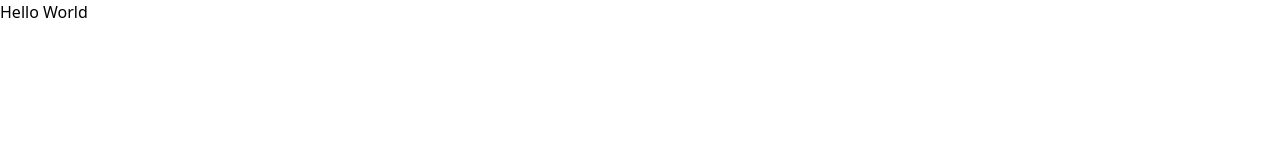
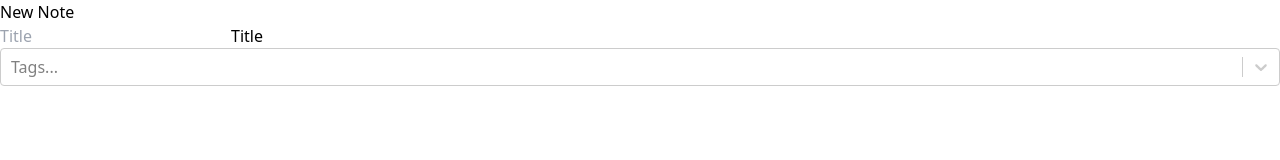
Before and after one commit to RubenZafra/note-taking-typescript, a React (Vite) app: page /new in a window 1280 px wide. Shown: the top 160 px of the page. Built offline with nearby package versions, Linux system fonts and the light colour scheme.

Commit message:
Note Form Title Tags (React-Select install)

```diff
--- a/package.json
+++ b/package.json
@@ -12,7 +12,8 @@
   "dependencies": {
     "react": "^18.2.0",
     "react-dom": "^18.2.0",
-    "react-router-dom": "^6.11.0"
+    "react-router-dom": "^6.11.0",
+    "react-select": "^5.7.2"
   },
   "devDependencies": {
     "@types/react": "^18.0.28",
--- a/src/App.tsx
+++ b/src/App.tsx
@@ -1,11 +1,21 @@
 
+import { Navigate, Route, Routes } from 'react-router-dom'
 import './App.css'
+import { NewNote } from './components/NewNote'
 
 function App() {
 
   return (
-    <section className='h-screen bg-[#222] '>
-      <h1 className='text-5xl font-bold underline text-center text-[#fff]'>Hello World</h1>
+    <section className='h-screen bg-[#fff] flex items-center justify-center'>
+      <Routes>
+        <Route path="*" element={<Navigate to="/" replace/>} />
+        <Route path="/" element={<h1>Home</h1>} />
+        <Route path="/new" element={<NewNote />} />
+        <Route path="/:id" element={<h1>New</h1>} >
+          <Route index element={<h1>Show</h1>} />
+          <Route path="edit" element={<h1>Edit</h1>} />
+        </Route>
+      </Routes>
     </section>
   )
 }
--- /dev/null
+++ b/src/components/NewNote.tsx
@@ -0,0 +1,10 @@
+import { NoteForm } from "./NoteForm"
+
+export const NewNote = () => {
+  return (
+    <div className="flex flex-col gap-1">
+        <h1 className="text-3xl font-bold">New Note</h1>
+        <NoteForm />
+    </div>
+  )
+}
--- /dev/null
+++ b/src/components/NoteForm.tsx
@@ -0,0 +1,22 @@
+import CreatableReactSelect from 'react-select/creatable';
+
+export const NoteForm = () => {
+  return (
+    <form className="py-10 flex gap-8">
+        <div className="relative">
+            <input className="border border-gray-300 p-2 w-full peer placeholder-transparent" type="text" placeholder="Title" id="title" />
+            <label className="text-xl text-gray-600 absolute left-2 -top-8
+                            peer-placeholder-shown:top-2
+                            peer-placeholder-shown:text-base
+                            peer-placeholder-shown:text-gray-400
+                            transition-all" htmlFor="title">
+                Title
+            </label>
+        </div>
+        <div className="relative">
+            <CreatableReactSelect isMulti placeholder="Tags..." />
+
+        </div>
+    </form>
+  )
+}
--- a/src/main.tsx
+++ b/src/main.tsx
@@ -2,9 +2,12 @@ import React from 'react'
 import ReactDOM from 'react-dom/client'
 import App from './App.tsx'
 import './index.css'
+import { BrowserRouter } from 'react-router-dom'
 
 ReactDOM.createRoot(document.getElementById('root') as HTMLElement).render(
   <React.StrictMode>
-    <App />
+    <BrowserRouter>
+      <App />
+    </BrowserRouter>
   </React.StrictMode>,
 )
```
Also changed, not shown: 1 other file (tests, documents, lock files or other folders).
